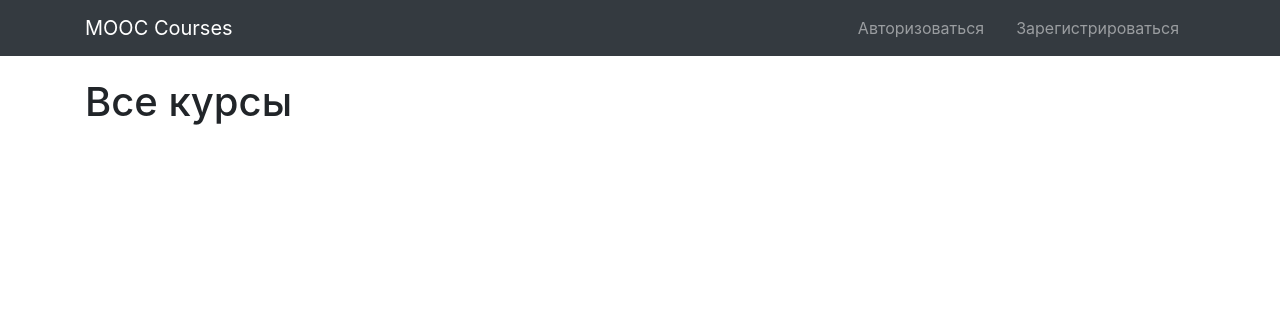
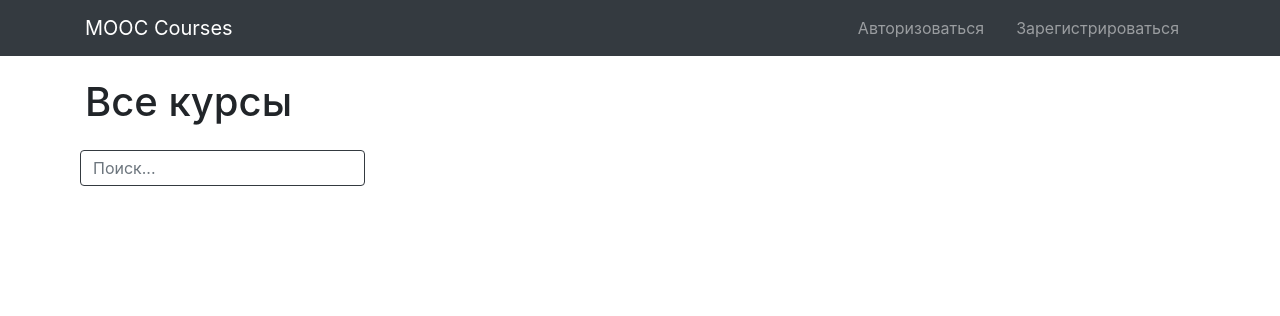
Before and after one commit to demidafonichev/mooc_courses, a Django app: page /courses/ in a window 1280 px wide. Shown: the top 316 px of the page. Run offline with Django 3.2, Linux system fonts and the light colour scheme; data that the repository does not hold is empty; some libraries are stand-ins or nearby versions.

Commit message:
Add search input in courses catalog template

```diff
--- a/static/css/styles.css
+++ b/static/css/styles.css
@@ -258,3 +258,14 @@ body {
     border-radius: 4px;
     background-color: #ffffff;
 }
+
+.catalog-header {
+    align-items: baseline;
+}
+
+#search-course {
+    width:20%;
+    height: 36px;
+    margin-left: 10px;
+    margin-bottom: 20px;
+}
--- a/templates/courses/catalog.html
+++ b/templates/courses/catalog.html
@@ -1,7 +1,10 @@
 {% extends "base.html" %}
 {% block content %}
     <div class="container">
-        <h1 class="my-4">Все курсы</h1>
+    <div class="row catalog-header">
+        <h1 class="col-lg-9 col-md-9 col-sm-6 my-4">Все курсы</h1>
+        <input id="search-course" type="text" class="col-lg-3 col-md-3 col-sm-6 form-control" placeholder="Поиск...">
+    </div>
         <div class="row">
             {% for course in courses %}
                 <div class="col-lg-3 col-md-4 col-sm-6 portfolio-item">
```
